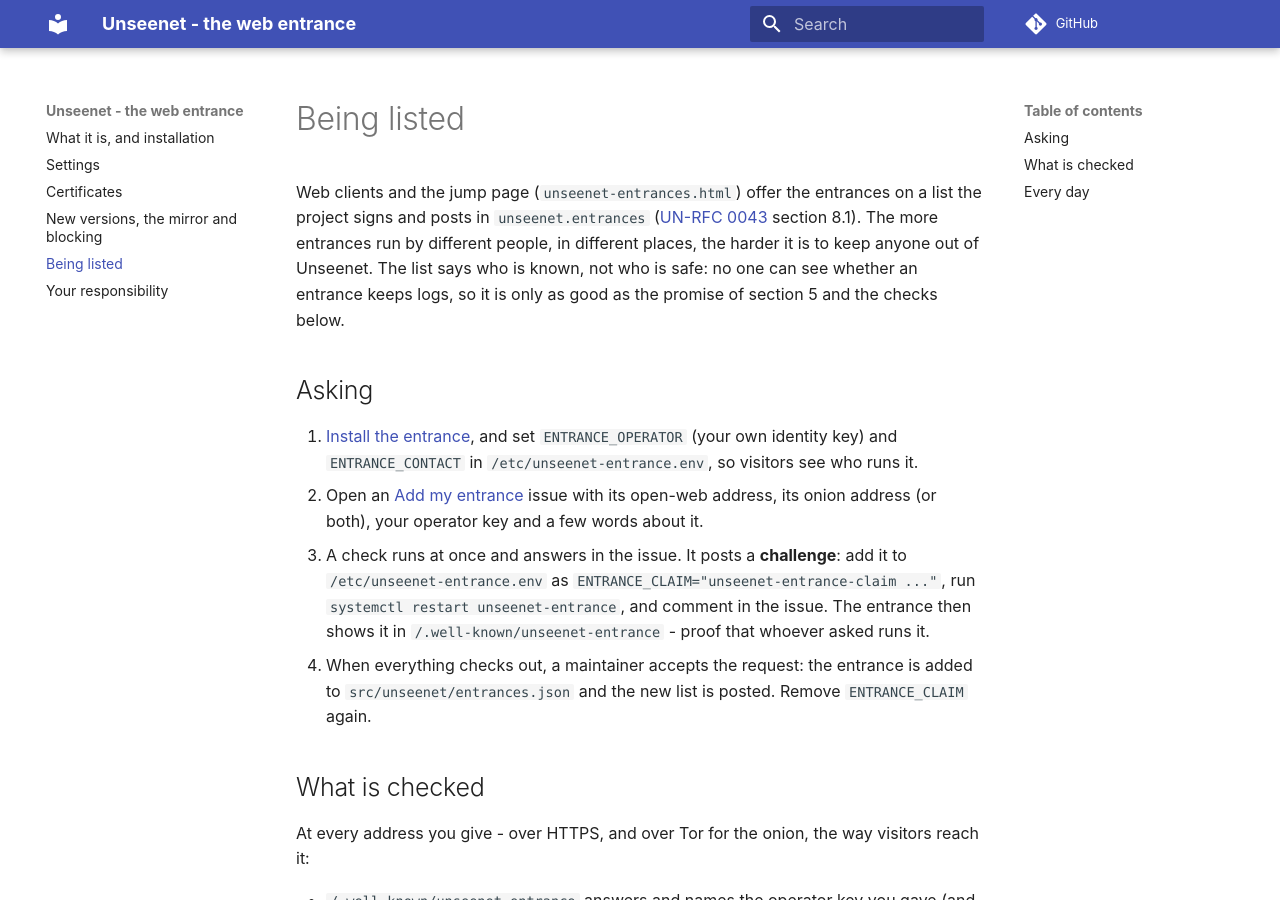
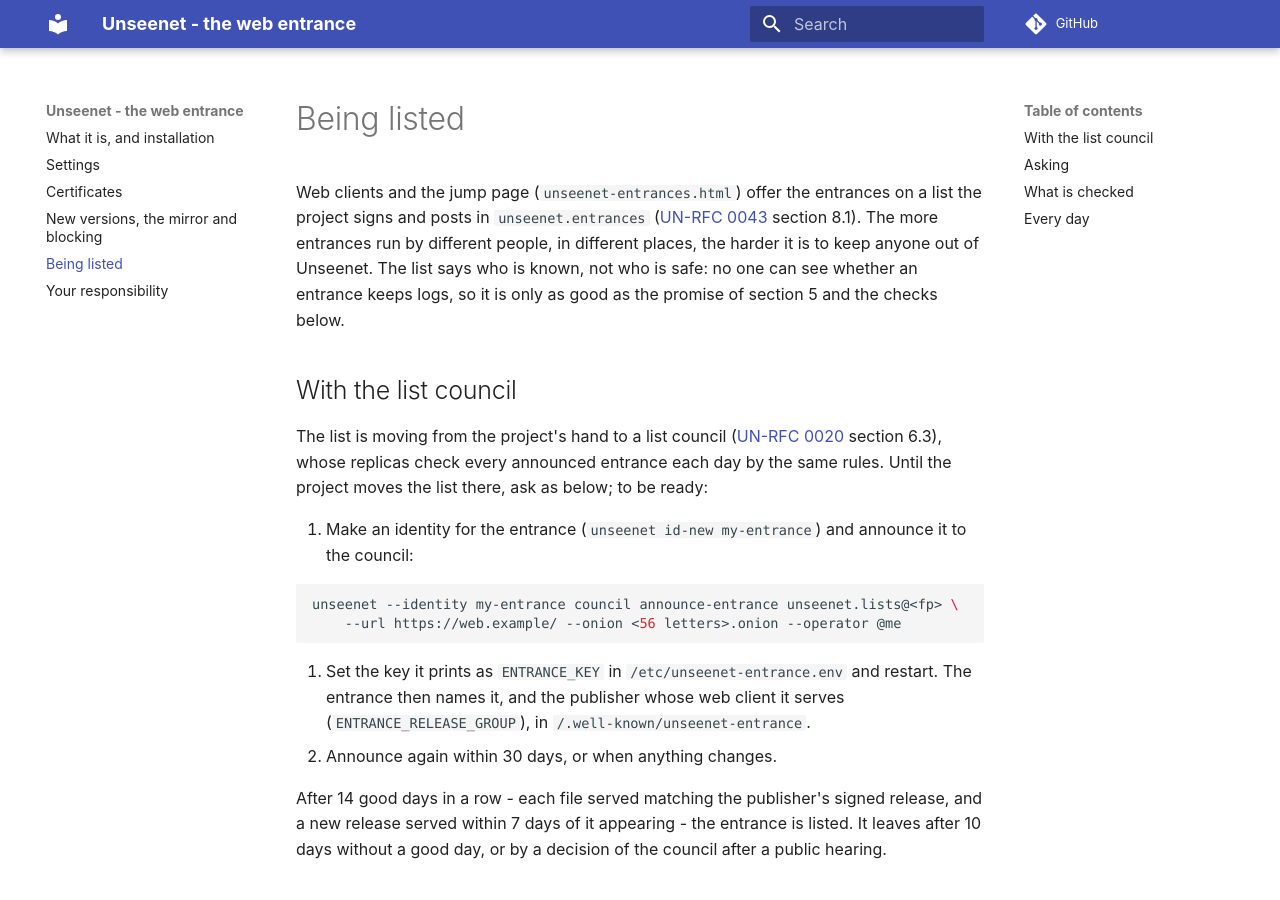
Before and after one commit to unseenet/unseenet-entrance, an MkDocs documentation site: the page built from docs/entrance/listed.md, in a window 1280 px wide and 900 px high. Built offline with MkDocs 1.6.1 and Material for MkDocs 9.7.7, drawn with Linux system fonts in a browser that asks for light colours; comment, search, counter and statistics services are not loaded.

Commit message:
ENTRANCE_KEY: name the key the entrance announced itself with (unseenet#861) (#76)
An entrance announced to a list council (UN-RFC 0020 section 5.1) names
that key, and the publisher whose web client it serves, in
/.well-known/unseenet-entrance, so the council's replicas know the
announcement is the operator's.


Claude-Session: https://claude.ai/code/session_018Y3WsBj3oYsWeYERomfPzL

Co-authored-by: Claude Opus 5.5 <noreply@anthropic.com>

````diff
--- a/docs/entrance/listed.md
+++ b/docs/entrance/listed.md
@@ -7,6 +7,31 @@ by different people, in different places, the harder it is to keep anyone out
 of Unseenet. The list says who is known, not who is safe: no one can see
 whether an entrance keeps logs, so it is only as good as the promise of
 section 5 and the checks below.
+
+## With the list council
+
+The list is moving from the project's hand to a list council
+([UN-RFC 0020](https://unseenet.org/spec/un-rfc-0020/) section 6.3), whose
+replicas check every announced entrance each day by the same rules. Until the
+project moves the list there, ask as below; to be ready:
+
+1. Make an identity for the entrance (`unseenet id-new my-entrance`) and
+   announce it to the council:
+
+   ```bash
+   unseenet --identity my-entrance council announce-entrance unseenet.lists@<fp> \
+       --url https://web.example/ --onion <56 letters>.onion --operator @me
+   ```
+
+2. Set the key it prints as `ENTRANCE_KEY` in `/etc/unseenet-entrance.env` and
+   restart. The entrance then names it, and the publisher whose web client it
+   serves (`ENTRANCE_RELEASE_GROUP`), in `/.well-known/unseenet-entrance`.
+3. Announce again within 30 days, or when anything changes.
+
+After 14 good days in a row - each file served matching the publisher's signed
+release, and a new release served within 7 days of it appearing - the entrance
+is listed. It leaves after 10 days without a good day, or by a decision of the
+council after a public hearing.
 
 ## Asking
 
````
Also changed, not shown: CHANGELOG.md (+7 -0 lines), README.md (+1 -0 lines), docs/entrance/settings.md (+1 -0 lines), 2 other files.
